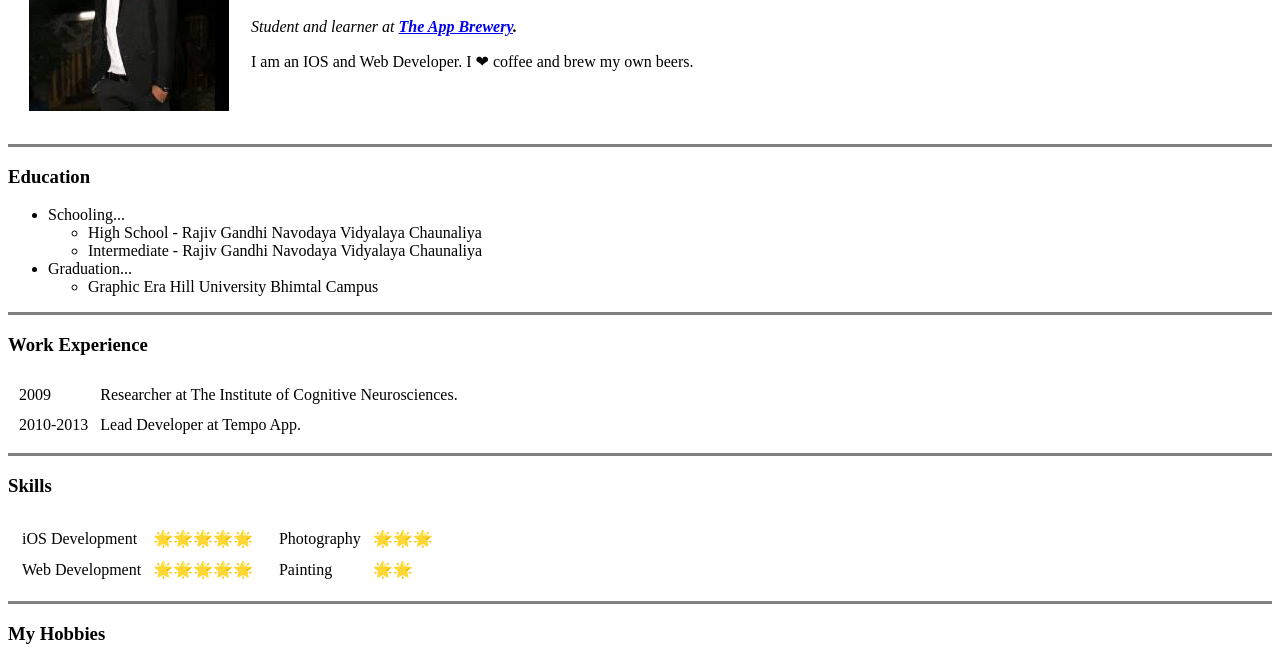
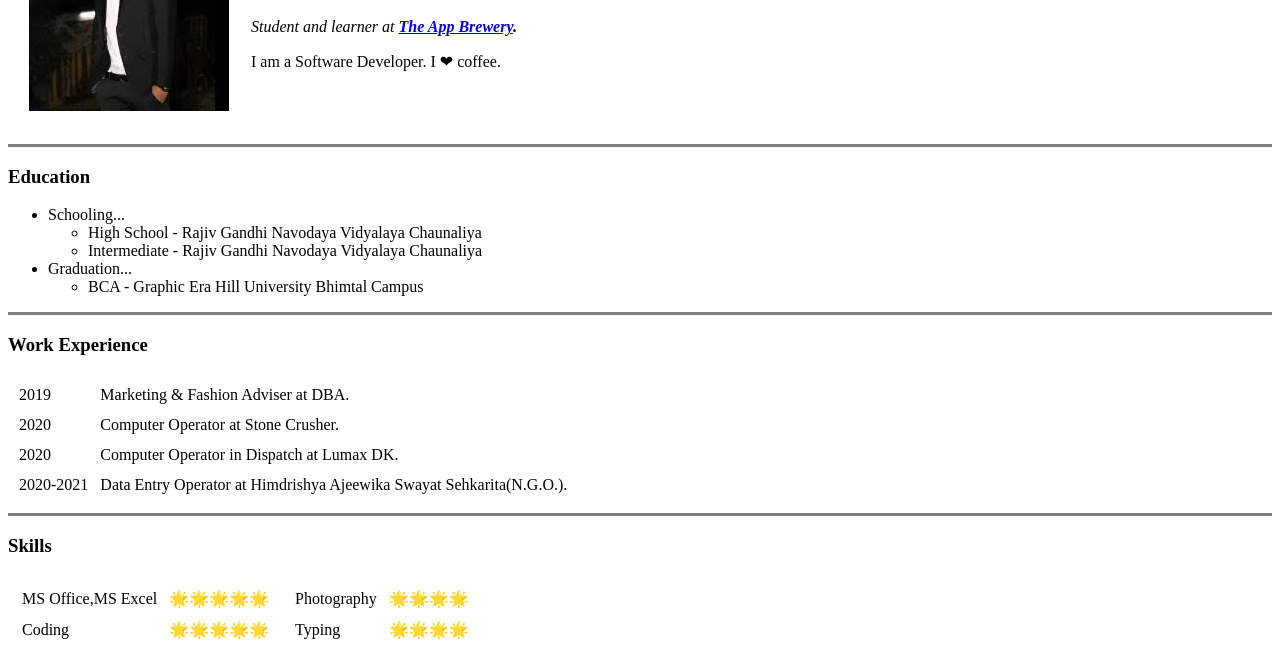
Before and after one commit to Pankj007/cv, a plain HTML site: page index.html in a window 1280 px wide. Shown: the part 118-779 px from the top of the page. Drawn offline with Linux system fonts and the light colour scheme.

Commit message:
Update index.html

```diff
--- a/index.html
+++ b/index.html
@@ -12,7 +12,7 @@
             <td><img src="pankaj.jpg" alt="Pankaj Profile Picture"></td>
             <td><h1>Pankaj Singh Khati</h1>
                 <p><em>Student and learner at <strong><a href="https://www.appbrewery.co/">The App Brewery</a>.</strong></em></p>
-                <p>I am an IOS and Web Developer. I ❤ coffee and brew my own beers.</p></td>
+                <p>I am a Software Developer. I ❤ coffee.</p></td>
         </tr>
     </table>
 
@@ -27,19 +27,27 @@
             </ul>
         <li>Graduation...</li>
             <ul>
-                <li>Graphic Era Hill University Bhimtal Campus</li>
+                <li>BCA - Graphic Era Hill University Bhimtal Campus</li>
             </ul>
    </ul>
    <hr size="3" noshade="0">
    <h3>Work Experience</h3>
    <table cellspacing="10">
        <tr>
-           <td>2009</td>
-           <td>Researcher at The Institute of Cognitive Neurosciences.</td>
+           <td>2019</td>
+           <td>Marketing & Fashion Adviser at DBA.</td>
        </tr>
        <tr>
-           <td>2010-2013</td>
-           <td>Lead Developer at Tempo App.</td>
+           <td>2020</td>
+           <td>Computer Operator at Stone Crusher.</td>
+       </tr>
+       <tr>
+           <td>2020</td>
+           <td>Computer Operator in Dispatch at Lumax DK.</td>
+       </tr>
+       <tr>
+           <td>2020-2021</td>
+           <td>Data Entry Operator at Himdrishya Ajeewika Swayat Sehkarita(N.G.O.).</td>
        </tr>
    </table>
    <hr size="3" noshade="0">
@@ -50,11 +58,11 @@
            <td>
                <table cellspacing="10">
                    <tr>
-                       <td>iOS Development</td>
+                       <td>MS Office,MS Excel</td>
                        <td>🌟🌟🌟🌟🌟</td>
                    </tr>
                    <tr>
-                       <td>Web Development</td>
+                       <td>Coding</td>
                        <td>🌟🌟🌟🌟🌟</td>
                    </tr>
                </table>
@@ -63,11 +71,11 @@
                <table cellspacing="10">
                 <tr>
                     <td>Photography</td>
-                    <td>🌟🌟🌟</td>
+                    <td>🌟🌟🌟🌟</td>
                 </tr>
                 <tr>
-                    <td>Painting</td>
-                    <td>🌟🌟</td>
+                    <td>Typing</td>
+                    <td>🌟🌟🌟🌟</td>
                 </tr>
                </table>
            </td>
```
